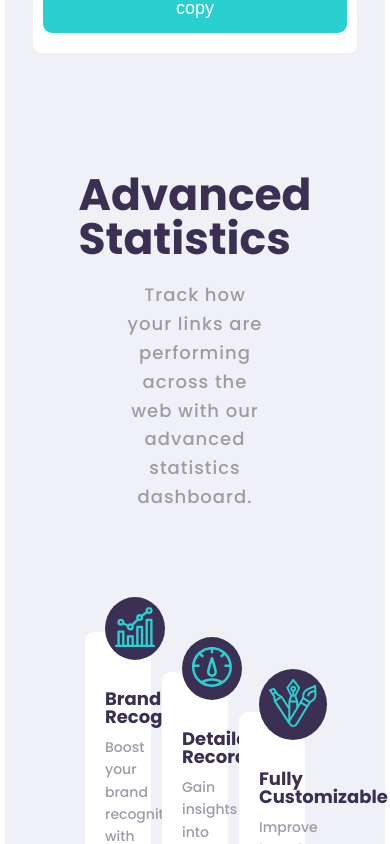
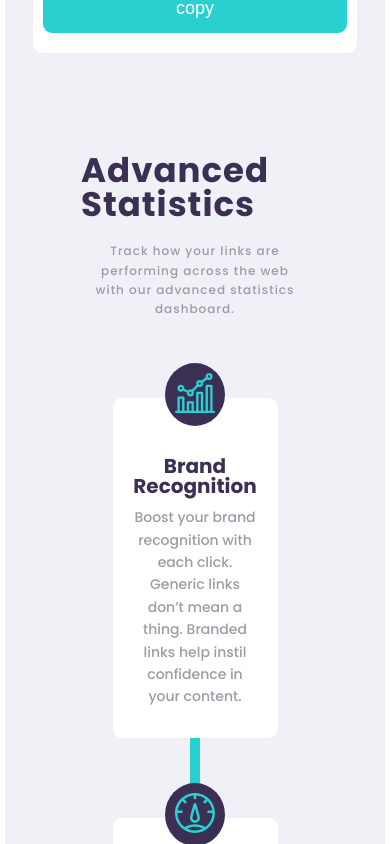
Before and after one commit to Abhishek-201099/url-shortener, a React (Vite) app: page / in a window 390 px wide. Shown: the part 1700-2544 px from the top of the page. Built offline with nearby package versions, Linux system fonts and the light colour scheme.

Commit message:
Added styling for responsive layout for 768px

```diff
--- a/src/styles.css
+++ b/src/styles.css
@@ -656,6 +656,19 @@ body {
   }
 }
 
+/*
+.section-stats
+.stats-header
+
+
+.stats-item
+.stats-item:nth-child(3
+.stats-item:last-child
+
+
+.stats-items .stats-bars
+ */
+
 /* MAKE RESPONSIVE FROM HERE ONWARDS */
 /* lg */
 @media (max-width: 1024px) {
@@ -726,6 +739,44 @@ body {
   .shortener-result .shortener-copy-btn {
     font-size: 1.4rem;
   }
+
+  .stats-header {
+    padding: 2rem 0;
+  }
+
+  .stats-header h2 {
+    font-size: 3.6rem;
+    letter-spacing: 1px;
+  }
+
+  .stats-header p {
+    font-size: 1.4rem;
+  }
+
+  .stats-items {
+    padding: 4rem 4rem 16rem 4rem;
+  }
+
+  .stats-item .stats-item-logo {
+    padding: 1rem;
+  }
+
+  .stats-item .stats-item-logo img {
+    width: 100%;
+  }
+
+  .stats-item .stats-item-heading {
+    font-size: 1.6rem;
+  }
+
+  .stats-item .stats-item-description {
+    font-size: 1.2rem;
+  }
+
+  .stats-items .stats-bars {
+    height: 0.8rem;
+    transform: translateY(3rem);
+  }
 }
 
 /* md */
@@ -791,7 +842,55 @@ body {
   .shortener-results {
     width: 95%;
   }
+
+  .stats-header {
+    margin-bottom: 2rem;
+  }
+
+  .stats-header h2 {
+    font-size: 3.4rem;
+  }
+
+  .stats-header p {
+    font-size: 1.2rem;
+    width: 90%;
+  }
+
+  .stats-items {
+    flex-direction: column;
+    align-items: center;
+  }
+
+  .stats-item {
+    width: 55%;
+    text-align: center;
+  }
+
+  .stats-item .stats-item-heading {
+    font-size: 2rem;
+  }
+
+  .stats-item .stats-item-description {
+    font-size: 1.4rem;
+  }
+
+  .stats-items .stats-bars {
+    height: 6rem;
+    width: 1rem;
+    transform: translateY(0rem);
+  }
+
+  .stats-item:nth-child(3) {
+    transform: translateY(2rem);
+    z-index: 1;
+  }
+
+  .stats-item:last-child {
+    transform: translateY(4rem);
+  }
 }
+
+/* FIX RESPONSIVENESS FROM HERE ONWARDS */
 
 /* sm */
 @media (max-width: 640px) {
```
